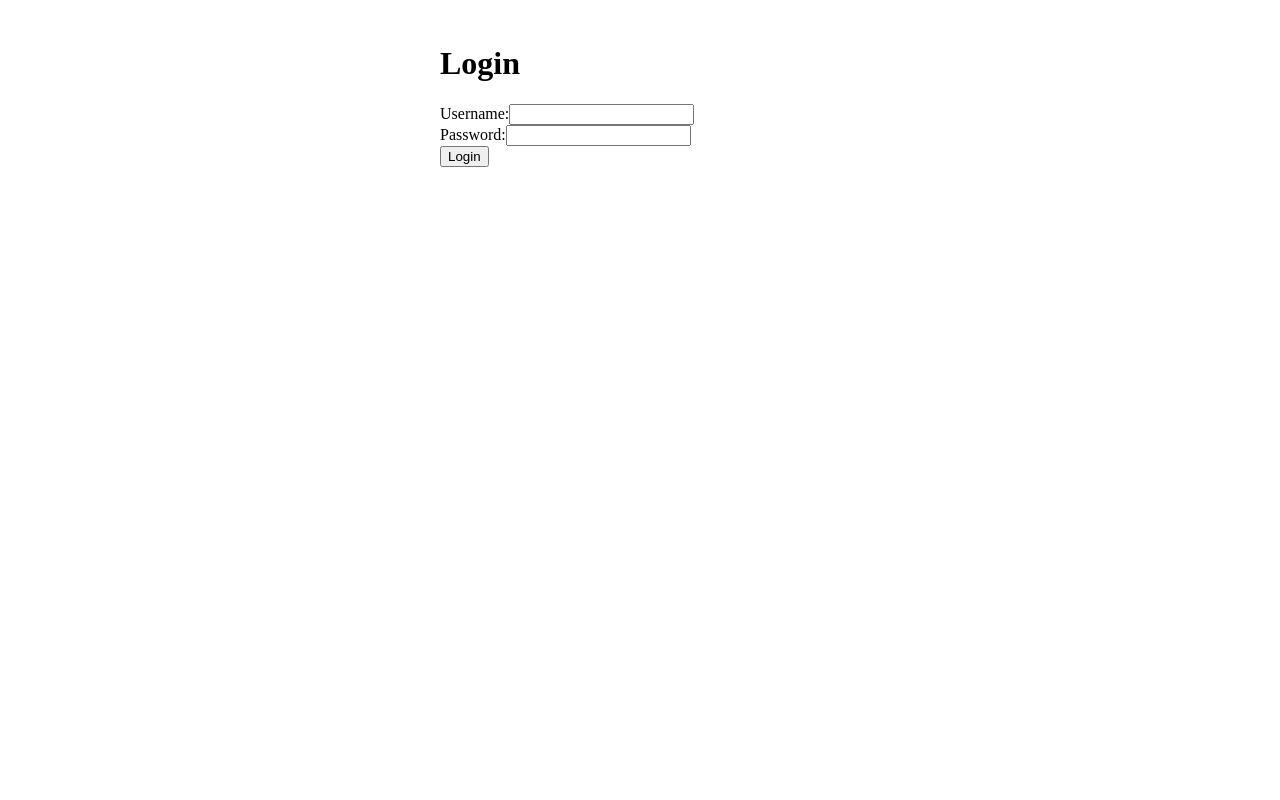
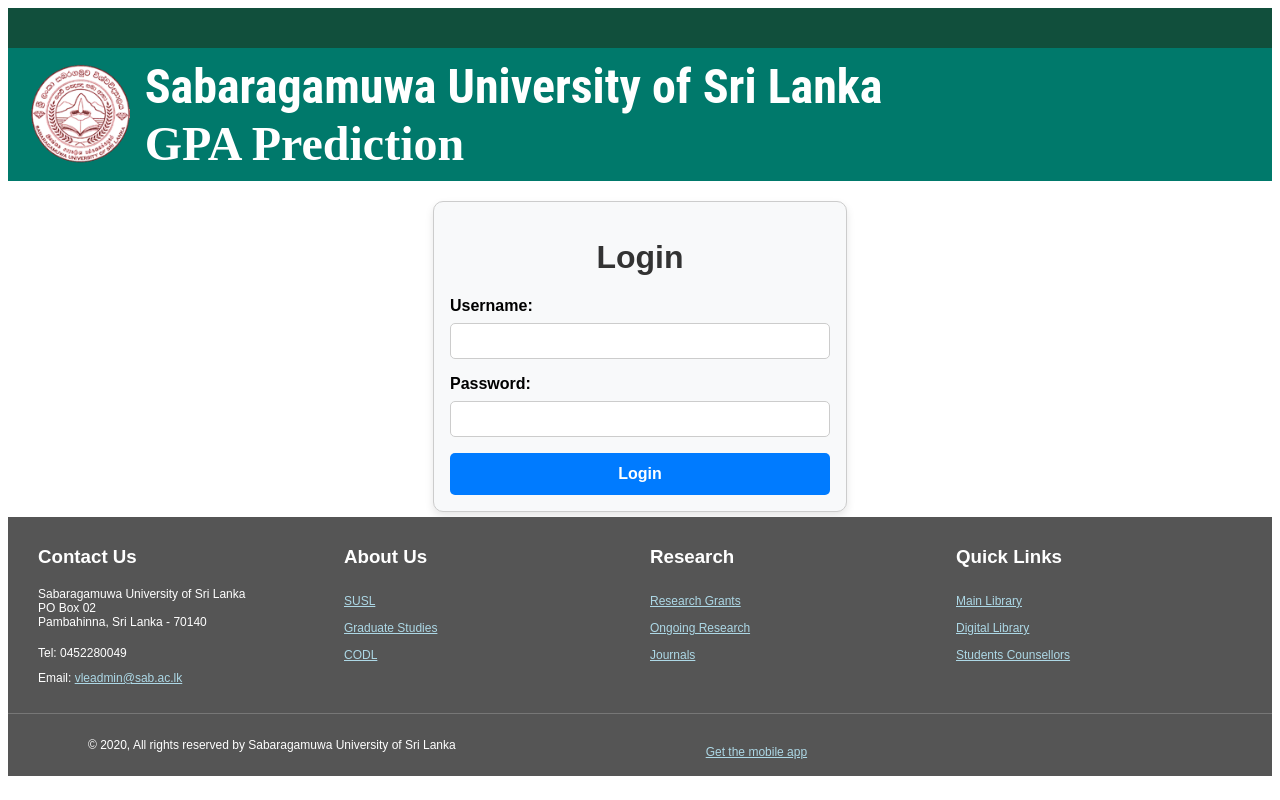
Before and after one commit to AkhilaChirantha/LMS, a React (Vite) app in the folder frontend/: page /login in a window 1280 px wide. Built offline with nearby package versions, Linux system fonts and the light colour scheme.

Commit message:
modify login page

```diff
--- a/frontend/src/components/LoginForm.tsx
+++ b/frontend/src/components/LoginForm.tsx
@@ -1,6 +1,7 @@
 import React, { useState } from 'react';
 import axios from 'axios';
 import { useNavigate } from 'react-router-dom';
+import logo from "../assets/image.png";
 
 const LoginPage: React.FC = () => {
     const [username, setUsername] = useState('');
@@ -17,17 +18,14 @@
                 password,
             });
 
-
             setMessage(response.data.message);
-            // Store user info in localStorage or state if needed
             localStorage.setItem('user', JSON.stringify(response.data.user));
 
-             // Navigate based on user role
             const userRole = response.data.user.role;
             if (userRole === 'administrator') {
-                 navigate('/subjectadd'); // Path for the subject page
+                navigate('/subjectadd');
             } else {
-                 navigate('/'); // Path for the hero page
+                navigate('/');
             }
 
         } catch (error: any) {
@@ -38,30 +36,156 @@
     };
 
     return (
-        <div style={{ maxWidth: '400px', margin: 'auto', padding: '1em' }}>
-            <h1>Login</h1>
-            <form onSubmit={handleSubmit}>
         <div>
-                    <label>Username:</label>
+            <div style={{ display: "flex", alignItems: "center", backgroundColor: "#114f3c", padding: "20px" }}></div>
+
+            <div style={{
+                backgroundColor: "#00796b",
+                color: "#fff",
+                display: "flex",
+                alignItems: "center",
+                justifyContent: "space-between",
+                padding: "10px 20px",
+            }}>
+                <div style={{ display: "flex", alignItems: "center" }}>
+                    <img src={logo} alt="University Logo" style={{ height: "100px", marginRight: "15px" }} />
+                    <div>
+                        <h1
+                            style={{
+                                margin: 0,
+                                fontSize: "48px",
+                                fontWeight: "bold",
+                                lineHeight: "1.2",
+                                fontFamily: "Roboto Condensed, sans-serif"
+                            }}
+                        >
+                            Sabaragamuwa University of Sri Lanka
+                        </h1>
+                        <h2
+                            style={{
+                                margin: 0,
+                                fontSize: "48px",
+                            }}
+                        >
+                            GPA Prediction
+                        </h2>
+                    </div>
+                </div>
+            </div>
+
+            <div style={{
+                maxWidth: '380px',
+                margin: 'auto',
+                padding: '1em',
+                border:'1px solid #ccc',
+                backgroundColor: '#f8f9fa',
+                boxShadow: '0px 4px 8px rgba(0, 0, 0, 0.1)',
+                borderRadius: '10px',
+                fontFamily: 'Arial, sans-serif',
+                marginTop: '20px'
+            }}>
+                <h1 style={{ textAlign: 'center', color: '#333' }}>Login</h1>
+                <form onSubmit={handleSubmit} style={{ display: 'flex', flexDirection: 'column', gap: '1em' }}>
+                    <div style={{ display: 'flex', flexDirection: 'column' }}>
+                        <label style={{ marginBottom: '0.5em', fontWeight: 'bold' }}>Username:</label>
                         <input
                             type="text"
                             value={username}
                             onChange={(e) => setUsername(e.target.value)}
                             required
+                            style={{
+                                padding: '0.5em',
+                                border: '1px solid #ccc',
+                                borderRadius: '5px',
+                                fontSize: '1em'
+                            }}
                         />
                     </div>
-                <div>
-                    <label>Password:</label>
+                    <div style={{ display: 'flex', flexDirection: 'column' }}>
+                        <label style={{ marginBottom: '0.5em', fontWeight: 'bold' }}>Password:</label>
                         <input
                             type="password"
                             value={password}
                             onChange={(e) => setPassword(e.target.value)}
                             required
+                            style={{
+                                padding: '0.5em',
+                                border: '1px solid #ccc',
+                                borderRadius: '5px',
+                                fontSize: '1em'
+                            }}
                         />
                     </div>
-                <button type="submit">Login</button>
+                    <button type="submit" style={{
+                        padding: '0.75em',
+                        backgroundColor: '#007bff',
+                        color: '#fff',
+                        border: 'none',
+                        borderRadius: '5px',
+                        cursor: 'pointer',
+                        fontSize: '1em',
+                        fontWeight: 'bold',
+                        transition: 'background-color 0.3s'
+                    }}
+                        onMouseOver={(e) => (e.currentTarget.style.backgroundColor = '#0056b3')}
+                        onMouseOut={(e) => (e.currentTarget.style.backgroundColor = '#007bff')}
+                    >
+                        Login
+                    </button>
                 </form>
-            {message && <p>{message}</p>}
+                {message && <p style={{
+                    marginTop: '1em',
+                    color: message.includes('wrong') ? 'red' : 'green',
+                    textAlign: 'center'
+                }}>{message}</p>}
+            </div>
+
+
+
+            {/* Footer Section */}
+            <footer style={{
+                backgroundColor: "#555",
+                marginTop:"5px",
+                color: "white",
+               padding:"-10px",
+                fontFamily: "Arial, sans-serif"
+            }}>
+                <div style={{ display: "flex", justifyContent: "space-around", flexWrap: "wrap", padding: "0 20px" }}>
+                    <div style={{ flex: 1, minWidth: "200px", margin: "10px" }}>
+                        <h3>Contact Us</h3>
+                        <p style={{fontSize:"12px"}}>Sabaragamuwa University of Sri Lanka<br />PO Box 02<br />Pambahinna, Sri Lanka - 70140</p>
+                        <p style={{lineHeight:"25px",fontSize:"12px" }}>Tel: 0452280049<br />Email: <a href="mailto:vleadmin@sab.ac.lk" style={{ color: "lightblue",fontSize:"12px" }}>vleadmin@sab.ac.lk</a></p>
+                    </div>
+                    <div style={{ flex: 1, minWidth: "200px", margin: "10px" }}>
+                        <h3>About Us</h3>
+                        <ul style={{ listStyle: "none", padding: 0, lineHeight:"25px"  }}>
+                            <li><a href="https://www.sab.ac.lk/about-the-university" style={{ color: "lightblue",fontSize:"12px" }}>SUSL</a></li>
+                            <li><a href="https://www.sab.ac.lk/fgs/" style={{ color: "lightblue",fontSize:"12px" }}>Graduate Studies</a></li>
+                            <li><a href="https://www.sab.ac.lk/codl/" style={{ color: "lightblue",fontSize:"12px" }}>CODL</a></li>
+                        </ul>
+                    </div>
+                    <div style={{ flex: 1, minWidth: "200px", margin: "10px" }}>
+                        <h3>Research</h3>
+                        <ul style={{ listStyle: "none", padding: 0, lineHeight:"25px"  }}>
+                            <li><a href="#" style={{ color: "lightblue", fontSize:"12px" }}>Research Grants</a></li>
+                            <li><a href="#" style={{ color: "lightblue",fontSize:"12px" }}>Ongoing Research</a></li>
+                            <li><a href="#" style={{ color: "lightblue",fontSize:"12px" }}>Journals</a></li>
+                        </ul>
+                    </div>
+                    <div style={{ flex: 1, minWidth: "200px", margin: "10px" }}>
+                        <h3>Quick Links</h3>
+                        <ul style={{ listStyle: "none", padding: 0, lineHeight:"25px" }}>
+                            <li><a href="https://www.sab.ac.lk/lib/" style={{ color: "lightblue",fontSize:"12px" }}>Main Library</a></li>
+                            <li><a href="#" style={{ color: "lightblue",fontSize:"12px" }}>Digital Library</a></li>
+                            <li><a href="https://www.sab.ac.lk/student-counseling" style={{ color: "lightblue",fontSize:"12px" }}>Students Counsellors</a></li>
+                        </ul>
+                    </div>
+                </div>
+                <div style={{ display:"flex",textAlign: "center", marginTop: "0px", borderTop: "1px solid #777", paddingTop: "12px" }}>
+                    <p style={{marginLeft:"80px",fontSize:"12px"}}>© 2020, All rights reserved by Sabaragamuwa University of Sri Lanka</p>
+                    <p><a href="#" style={{ marginLeft:"250px",color: "lightblue",fontSize:"12px" }}>Get the mobile app</a></p>
+                </div>
+            </footer>
         </div>
     );
 };
```
Lines whose indentation alone changed are shown as unchanged.
